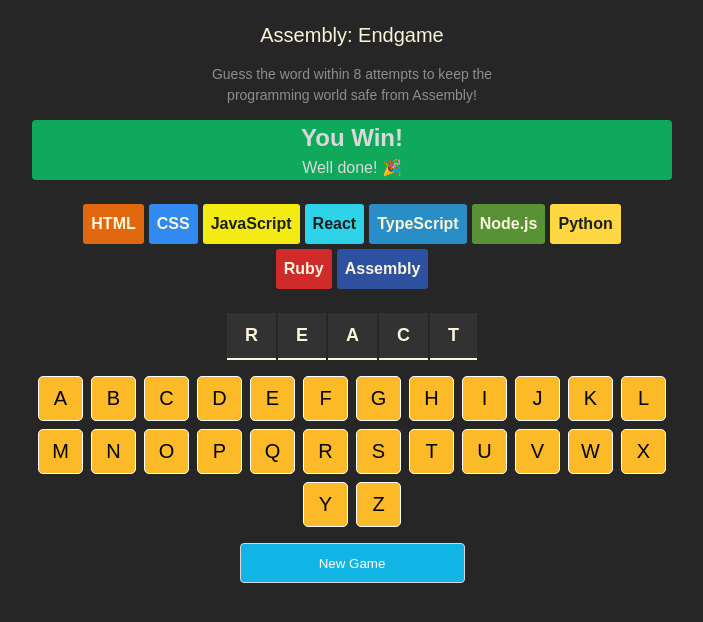
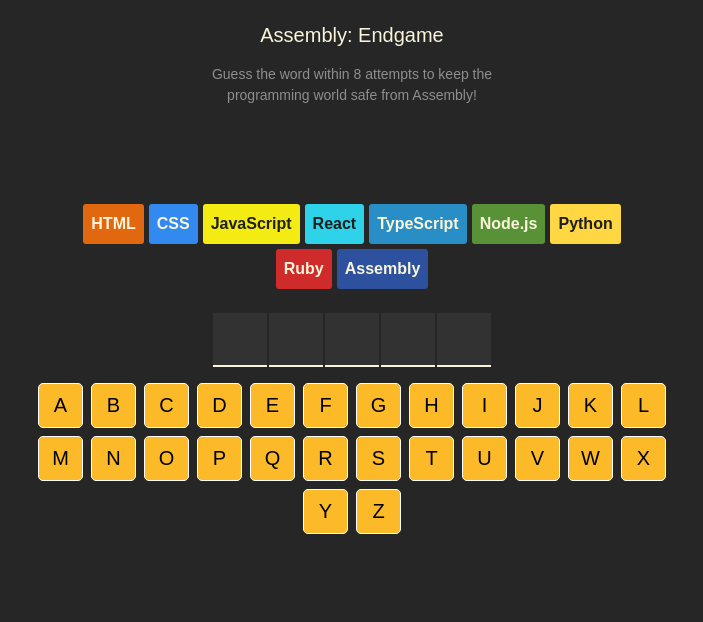
Before and after one commit to baileyloewe/ProgrammingHangman, a React (Vite) app: page / in a window 1280 px wide. Shown: the top 622 px of the page, without its empty margins (288-991 px from the left). Built offline with nearby package versions, Linux system fonts and the light colour scheme.

Commit message:
Added winning/losing

```diff
--- a/App.jsx
+++ b/App.jsx
@@ -8,22 +8,34 @@
     const [guessedLetters, setGuessedLetters] = useState(() => new Set())
     const [word, setWord] = useState(() => "react")
     const alphabet = "abcdefghijklmnopqrstuvwxyz"
+    const wrongGuessCount = [...guessedLetters].reduce((acc, letter) => !word.includes(letter) ? acc + 1 : acc, 0)
+    const isGameWon = word.split("").every(letter => guessedLetters.has(letter))
+    const isGameLost = wrongGuessCount === languages.length - 1
 
-  const languageElements = languages.map(lang => {
+
+  const languageElements = languages.map((lang, index) => {
     const styles = {
       backgroundColor: lang.backgroundColor,
       color: lang.color
     }
-    return <span className="language-chip" key={lang.name} style={styles}>{lang.name}</span>
+    return <span className={`language-chip ${index < wrongGuessCount ? "lost" : ""}`} key={lang.name} style={styles}>{lang.name}</span>
   })
 
+
+
   const letterElements = word.split('').map(letter => (
-    <span className="letter" key={nanoid()}>{letter.toUpperCase()}</span>)
+    <span className="letter" key={nanoid()}>{guessedLetters.has(letter) ? letter.toUpperCase() : ""}</span>)
   )
 
-  const keyboardElements = alphabet.split('').map(letter => (
-    <button className={`key ${guessedLetters.has(letter) && word.includes(letter) ? "correct" : guessedLetters.has(letter) && !word.includes(letter) ? "incorrect" : ""}`} onClick={() => addGuessedLetter(letter)}>{letter.toUpperCase()}</button>
-  ))
+  const keyboardElements = alphabet.split('').map(letter => {
+    const isGuessed = guessedLetters.has(letter)
+    const inWord = word.includes(letter)
+    const correctStatus =
+        isGuessed && inWord ? "correct" :
+        isGuessed && !inWord ? "incorrect" :
+        ""
+    return <button className={`key ${correctStatus}`} onClick={() => addGuessedLetter(letter)}>{letter.toUpperCase()}</button>
+  })
 
   function addGuessedLetter(letter) {
     setGuessedLetters(prevLetters => new Set(prevLetters).add(letter))
@@ -36,10 +48,13 @@
             <p>Guess the word within 8 attempts to keep the
             programming world safe from Assembly!</p>
           </header>
-          <section className="game-status">
-            <h2>You Win!</h2>
-            <p>Well done! 🎉</p>
-          </section>
+          <section className={`game-status ${isGameWon ? "won" : isGameLost ? "lost" : ""}`}>
+                {
+                isGameWon ?  <><h2>You win!</h2><p>Well done! 🎉</p></> :
+                isGameLost ? <><h2>Game Over!</h2><p>You lose! Better start learning Assembly!</p></> :
+                             <><h2></h2><p></p></>
+                }
+            </section>
           <section className="language-chips">
             {languageElements}
           </section>
@@ -49,7 +64,7 @@
           <section className="keyboard">
             {keyboardElements}
           </section>
-          <button className="new-game">New Game</button>
+          {isGameLost ? <button className="new-game">New Game</button> : null}
       </main>
   )
 }
--- a/index.css
+++ b/index.css
@@ -53,23 +53,32 @@
 }
 
 section.game-status {
-  background-color: #10A95B;
   display: flex;
   flex-direction: column;
   align-items: center;
-  width: 100%;
+  height: 60px;
+  padding: 1px;
   margin: 0 auto;
   border-radius: 4px;
-}
 
-section.game-status > h2 {
+  & h2 {
     margin: 0;
     padding: 0;
   }
 
-section.game-status > p {
+  & p {
     margin: 0;
     padding: 0;
+  }
+
+  &.won {
+      background-color: #10A95B;
+  }
+
+  &.lost {
+      background-color: #BA2A2A;
+  }
+
 }
 
 section.language-chips {
@@ -79,12 +88,27 @@
   gap: 5px;
   justify-content: center;
   max-width: 90%;
-}
 
-span.language-chip {
+  & span.language-chip {
     border-radius: 3px;
     font-weight: 700;
     padding: .5em;
+    position: relative;
+
+    &.lost::before {
+      content: "💀";
+      position: absolute;
+      display: flex;
+      align-items: center;
+      justify-content: center;
+      height: 100%;
+      width: 100%;
+      font-size: 0.85rem;
+      top: 0;
+      left: 0;
+      background-color: rgba(0, 0, 0, 0.7);
+    }
+  }
 }
 
 section.word {
@@ -92,16 +116,19 @@
   justify-content: center;
   flex-wrap: wrap;
   width: 100%;
-}
-
-span.letter {
+  & span.letter {
     font-size: 1.125rem;
     font-weight: bold;
-  padding: .50em 1em;
+    width: 3em;
+    height: 3em;
+    display: flex;
+    justify-content: center;
+    align-items: center;
     background-color: #323232;
     color: #F9F4DA;
     border-bottom: 2px solid #F9F4DA;
     margin: 0 1px;
+  }
 }
 
 section.keyboard {
```
Lines whose indentation alone changed are shown as unchanged.
